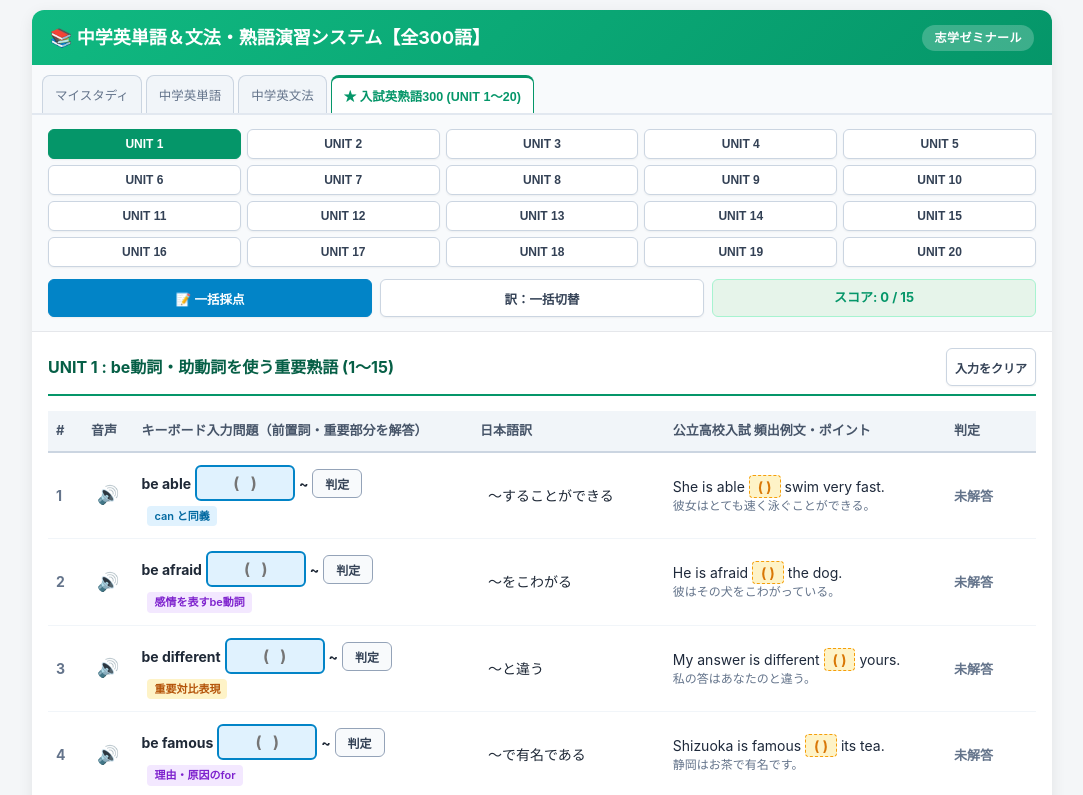
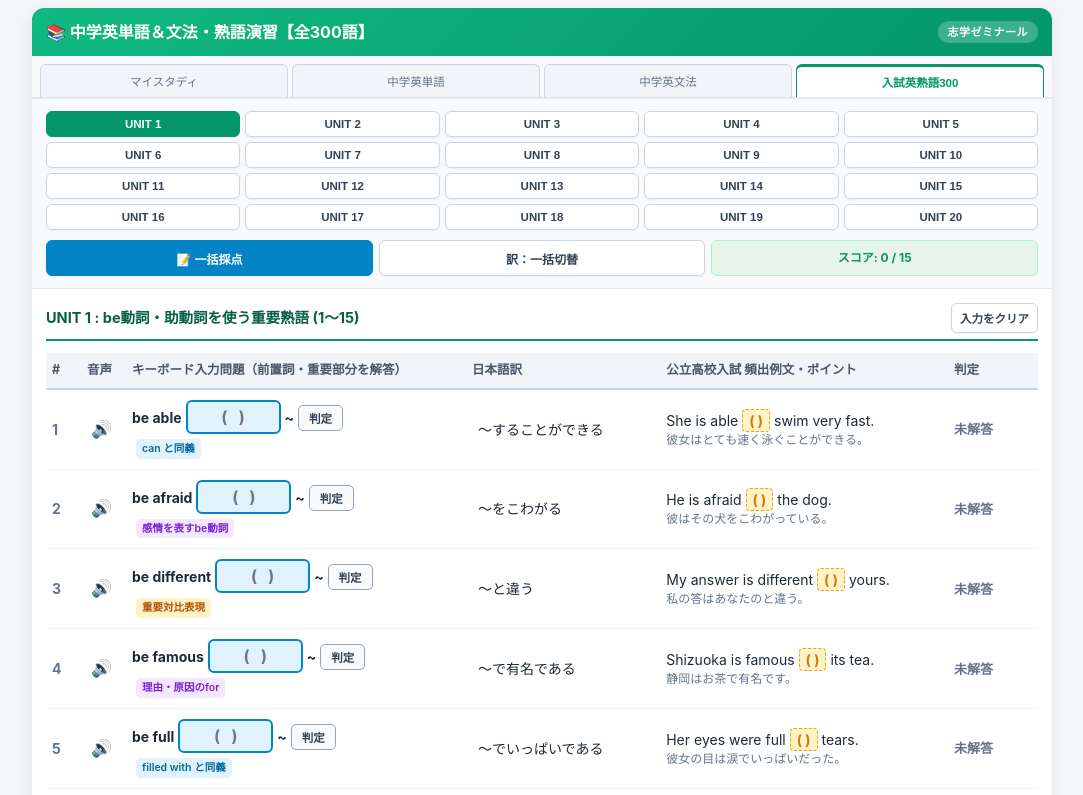
Before and after one commit to shigakusakura-pixel/idioms, a plain HTML site: page index.html in a window 1280 px wide. Shown: the top 795 px of the page, without its empty margins (98-1181 px from the left). Drawn offline with Linux system fonts and the light colour scheme.

Commit message:
Update index.html

```diff
--- a/index.html
+++ b/index.html
@@ -31,7 +31,7 @@
             background-color: var(--bg-color);
             color: var(--text-color);
             line-height: 1.5;
-            padding: 10px;
+            padding: 8px;
         }
 
         .container {
@@ -41,65 +41,69 @@
             border-radius: 12px;
             box-shadow: 0 4px 15px rgba(0, 0, 0, 0.08);
             overflow: hidden;
+            width: 100%;
         }
 
-        /* System Header Banner */
+        /* System Header Banner (タイトル折り返し防止) */
         .system-header {
             background: linear-gradient(135deg, #10b981 0%, #059669 100%);
             color: white;
-            padding: 14px 18px;
+            padding: 12px 14px;
             display: flex;
             justify-content: space-between;
             align-items: center;
             box-shadow: 0 2px 4px rgba(0,0,0,0.1);
+            width: 100%;
         }
 
         .system-title {
-            font-size: 18px;
+            font-size: 16px;
             font-weight: bold;
             display: flex;
             align-items: center;
-            gap: 10px;
+            gap: 6px;
+            white-space: nowrap; /* 折り返し防止 */
+            overflow: hidden;
+            text-overflow: ellipsis;
         }
 
         .school-name {
-            font-size: 12px;
+            font-size: 11px;
             background: rgba(255, 255, 255, 0.22);
-            padding: 4px 12px;
+            padding: 3px 10px;
             border-radius: 20px;
             font-weight: 600;
             letter-spacing: 0.5px;
             white-space: nowrap;
+            flex-shrink: 0;
         }
 
-        /* Top Navigation Tabs (見切れ防止・スムーズスクロール) */
+        /* Top Navigation Tabs (緑枠と表示幅を100%同一化 & 均等配置) */
         .nav-tabs {
-            display: flex;
+            display: grid;
+            grid-template-columns: repeat(4, 1fr); /* 4つのタブを緑枠幅に100%ピッタリ均等分割 */
             background: #f8fafc;
             border-bottom: 2px solid #e2e8f0;
-            padding: 10px 10px 0 10px;
+            padding: 8px 8px 0 8px;
             gap: 4px;
-            overflow-x: auto;
-            -webkit-overflow-scrolling: touch;
-            scrollbar-width: none;
-        }
-
-        .nav-tabs::-webkit-scrollbar {
-            display: none;
+            width: 100%;
         }
 
         .tab-btn {
-            padding: 8px 12px;
+            padding: 7px 2px;
             border: 1px solid #cbd5e1;
             border-bottom: none;
-            border-radius: 8px 8px 0 0;
+            border-radius: 6px 6px 0 0;
             background: #f1f5f9;
             cursor: pointer;
-            font-size: 12.5px;
+            font-size: 11.5px; /* スマホで見切れない絶妙サイズ */
             color: #64748b;
+            text-align: center;
             white-space: nowrap;
             transition: all 0.2s ease;
-            flex-shrink: 0;
+            width: 100%;
+            overflow: hidden;
+            text-overflow: ellipsis;
         }
 
         .tab-btn.active {
@@ -110,32 +114,33 @@
             border-top: 3px solid var(--primary-color);
         }
 
-        /* Control Panel (全体の幅統一・グリッドレイアウト) */
+        /* Control Panel */
         .control-panel {
-            padding: 14px 16px;
+            padding: 12px 14px;
             background: #f8fafc;
             border-bottom: 1px solid var(--border-color);
             display: flex;
             flex-direction: column;
-            gap: 12px;
+            gap: 10px;
+            width: 100%;
         }
 
         .unit-selector {
             display: grid;
-            grid-template-columns: repeat(5, 1fr); /* 1行5個ずつ完全均等幅 */
-            gap: 6px;
+            grid-template-columns: repeat(5, 1fr); /* 5列均等 */
+            gap: 5px;
             width: 100%;
         }
 
         .btn-unit {
             width: 100%;
             text-align: center;
-            padding: 7px 0;
+            padding: 6px 0;
             border-radius: 6px;
             border: 1px solid #cbd5e1;
             background: white;
             cursor: pointer;
-            font-size: 12px;
+            font-size: 11.5px;
             font-weight: 600;
             color: #334155;
             transition: all 0.15s ease;
@@ -153,11 +158,10 @@
             border-color: var(--primary-color);
         }
 
-        /* 下部操作ボタン＆スコア表示エリアの高さ・幅統一 */
         .action-bar-mobile {
             display: grid;
-            grid-template-columns: 1fr 1fr 1fr; /* 3列で均等配合 */
-            gap: 8px;
+            grid-template-columns: 1fr 1fr 1fr; /* 3列均等 */
+            gap: 6px;
             width: 100%;
             align-items: center;
         }
@@ -166,18 +170,19 @@
             display: flex;
             align-items: center;
             justify-content: center;
-            height: 38px; /* 高さを統一 */
-            padding: 0 8px;
+            height: 36px;
+            padding: 0 4px;
             border-radius: 6px;
             border: 1px solid #cbd5e1;
             background: white;
             cursor: pointer;
-            font-size: 12.5px;
+            font-size: 12px;
             font-weight: 600;
             color: #334155;
             box-shadow: 0 1px 2px rgba(0,0,0,0.05);
             text-align: center;
             white-space: nowrap;
+            width: 100%;
         }
 
         .btn-grade-all {
@@ -190,13 +195,13 @@
             background: #0369a1;
         }
 
-        /* Score Tracker (ボタンと高さ・角丸を完全に同一化) */
+        /* Score Tracker (高さと幅をボタンと完全同一化) */
         .score-box {
             display: flex;
             align-items: center;
             justify-content: center;
-            height: 38px; /* 隣のボタンと同一の高さ */
-            font-size: 13px;
+            height: 36px;
+            font-size: 12px;
             font-weight: bold;
             color: var(--primary-color);
             background: #e6f4ea;
@@ -204,24 +209,25 @@
             border: 1px solid #a7f3d0;
             text-align: center;
             white-space: nowrap;
+            width: 100%;
         }
 
         /* Content Area */
         .content-area {
-            padding: 16px;
+            padding: 14px;
         }
 
         .unit-header {
             display: flex;
             justify-content: space-between;
             align-items: center;
-            margin-bottom: 15px;
-            padding-bottom: 8px;
+            margin-bottom: 12px;
+            padding-bottom: 6px;
             border-bottom: 2px solid #059669;
         }
 
         .unit-title {
-            font-size: 16px;
+            font-size: 14.5px;
             color: #065f46;
             font-weight: bold;
         }
@@ -236,26 +242,22 @@
         .idiom-table th {
             background: #f1f5f9;
             color: #475569;
-            padding: 10px 8px;
+            padding: 8px 6px;
             text-align: left;
             border-bottom: 2px solid #cbd5e1;
-            font-size: 13px;
+            font-size: 12.5px;
         }
 
         .idiom-table td {
-            padding: 12px 8px;
+            padding: 10px 6px;
             border-bottom: 1px solid #f1f5f9;
             vertical-align: middle;
         }
 
-        .idiom-table tr:hover {
-            background-color: #fafafa;
-        }
-
         /* Input Box Styling */
         .input-answer {
-            width: 100px;
-            padding: 6px 8px;
+            width: 95px;
+            padding: 5px 6px;
             font-size: 16px;
             font-weight: bold;
             background-color: #e0f2fe;
@@ -286,9 +288,8 @@
             color: #b91c1c;
         }
 
-        /* Feedback Status */
         .status-badge {
-            font-size: 16px;
+            font-size: 15px;
             font-weight: bold;
             display: inline-block;
             margin-left: 4px;
@@ -298,18 +299,17 @@
         .status-badge.ng { color: var(--wrong-red); }
 
         .correct-answer-text {
-            font-size: 12px;
+            font-size: 11.5px;
             color: #dc2626;
             font-weight: bold;
-            margin-top: 3px;
+            margin-top: 2px;
             display: block;
         }
 
-        /* Blank Box in Examples */
         .ex-blank {
             background: #fef3c7;
             color: #d97706;
-            padding: 2px 8px;
+            padding: 2px 6px;
             border-radius: 4px;
             font-weight: bold;
             border: 1px dashed #f59e0b;
@@ -318,36 +318,27 @@
         .ex-revealed {
             background: #dcfce7;
             color: #15803d;
-            padding: 2px 8px;
+            padding: 2px 6px;
             border-radius: 4px;
             font-weight: bold;
             border: 1px solid #22c55e;
         }
 
-        /* Audio & Badges */
         .audio-btn {
             background: none;
             border: none;
-            font-size: 18px;
+            font-size: 17px;
             cursor: pointer;
             color: var(--primary-color);
-            padding: 2px 6px;
-            border-radius: 4px;
-            display: inline-flex;
-            align-items: center;
-            gap: 2px;
-        }
-
-        .audio-btn:active {
-            transform: scale(1.1);
+            padding: 2px 4px;
         }
 
         .badge-note {
-            font-size: 11px;
-            padding: 2px 7px;
+            font-size: 10.5px;
+            padding: 2px 6px;
             border-radius: 4px;
             display: inline-block;
-            margin-left: 6px;
+            margin-left: 4px;
             font-weight: 600;
         }
 
@@ -357,7 +348,7 @@
 
         .jp-text {
             cursor: pointer;
-            padding: 4px 8px;
+            padding: 3px 6px;
             border-radius: 4px;
             transition: all 0.15s;
             display: inline-block;
@@ -372,14 +363,14 @@
         .jp-text.hidden::after {
             content: "タップで表示";
             color: #64748b;
-            font-size: 11px;
+            font-size: 10.5px;
             font-weight: normal;
         }
 
         .btn-single-check {
-            padding: 5px 12px;
-            font-size: 12px;
-            border-radius: 6px;
+            padding: 4px 10px;
+            font-size: 11.5px;
+            border-radius: 5px;
             border: 1px solid #94a3b8;
             background: #f8fafc;
             cursor: pointer;
@@ -392,8 +383,8 @@
         /* 📱 スマホ表示用レスポンシブデザイン (幅768px以下) */
         @media (max-width: 768px) {
             body { padding: 4px; }
-            .system-title { font-size: 15px; }
-            .school-name { font-size: 11px; }
+            .system-title { font-size: 13.5px; } /* タイトル1行収め */
+            .school-name { font-size: 10.5px; padding: 2px 8px; }
 
             .idiom-table thead { display: none; }
 
@@ -405,53 +396,51 @@
             .idiom-table tr {
                 background: #ffffff;
                 border: 1px solid #e2e8f0;
-                border-radius: 10px;
-                margin-bottom: 10px;
-                padding: 10px 12px;
-                box-shadow: 0 2px 5px rgba(0,0,0,0.04);
+                border-radius: 8px;
+                margin-bottom: 8px;
+                padding: 8px 10px;
+                box-shadow: 0 1px 3px rgba(0,0,0,0.03);
             }
 
             .idiom-table td {
-                padding: 3px 0;
+                padding: 2px 0;
                 border-bottom: none;
             }
 
-            /* カードヘッダー: #番号 ＆ 発音ボタンを綺麗に左右配置 */
             .card-header-mobile {
                 display: flex;
                 justify-content: space-between;
                 align-items: center;
-                margin-bottom: 6px;
+                margin-bottom: 4px;
                 padding-bottom: 4px;
                 border-bottom: 1px dashed #f1f5f9;
             }
 
             .item-number-tag {
-                font-size: 13px;
+                font-size: 12px;
                 font-weight: bold;
                 color: #059669;
                 background: #e6f4ea;
-                padding: 2px 8px;
-                border-radius: 12px;
+                padding: 1px 7px;
+                border-radius: 10px;
             }
 
             .problem-row-mobile {
                 display: flex;
                 align-items: center;
-                gap: 8px;
+                gap: 6px;
                 flex-wrap: wrap;
-                margin-bottom: 6px;
+                margin-bottom: 4px;
             }
 
-            /* スマホで重複するPC用列を完全非表示 */
             .pc-only-col { display: none !important; }
         }
 
         /* Footer Note */
         .footer-note {
             text-align: center;
-            padding: 15px;
-            font-size: 12px;
+            padding: 12px;
+            font-size: 11.5px;
             color: #64748b;
             background: #f8fafc;
             border-top: 1px solid var(--border-color);
@@ -464,17 +453,17 @@
     <!-- Header -->
     <div class="system-header">
         <div class="system-title">
-            <span>📚 中学英単語＆文法・熟語演習システム【全300語】</span>
+            <span>📚 中学英単語＆文法・熟語演習【全300語】</span>
         </div>
         <span class="school-name">志学ゼミナール</span>
     </div>
 
-    <!-- Navigation Tabs (GitHub Pagesの各リポジトリURLへ連動) -->
+    <!-- Navigation Tabs (最上部緑枠と幅100%同一化 & 均等配置) -->
     <div class="nav-tabs">
         <button class="tab-btn" onclick="location.href='https://shigakusakura-pixel.github.io/mystudyroom/'">マイスタディ</button>
         <button class="tab-btn" onclick="location.href='https://shigakusakura-pixel.github.io/tango/'">中学英単語</button>
         <button class="tab-btn" onclick="location.href='https://shigakusakura-pixel.github.io/grammar/'">中学英文法</button>
-        <button class="tab-btn active">★ 入試英熟語300 (UNIT 1〜20)</button>
+        <button class="tab-btn active">入試英熟語300</button>
     </div>
 
     <!-- Control Panel -->
@@ -513,7 +502,7 @@
     <div class="content-area">
         <div class="unit-header">
             <span class="unit-title" id="unit-title">UNIT 1 : be動詞・助動詞を使う重要熟語</span>
-            <button class="btn-action" style="font-size:12px; padding:4px 8px;" onclick="resetAllInputs()">入力をクリア</button>
+            <button class="btn-action" style="font-size:11.5px; height:30px; width:auto; padding:0 8px;" onclick="resetAllInputs()">入力をクリア</button>
         </div>
 
         <table class="idiom-table">
@@ -906,7 +895,7 @@
                     <button class="audio-btn" title="音声再生" onclick="playAudio('${item.speech_text}')">🔊</button>
                 </td>
                 <td>
-                    <!-- スマホ表示用カードヘッダー (#番号 ＆ 音声ボタンを1行配置) -->
+                    <!-- スマホ用カードヘッダー (#番号 ＆ 音声ボタン) -->
                     <div class="card-header-mobile">
                         <span class="item-number-tag">#${item.id}</span>
                         <button class="audio-btn" title="音声再生" onclick="playAudio('${item.speech_text}')">🔊 発音</button>
```
